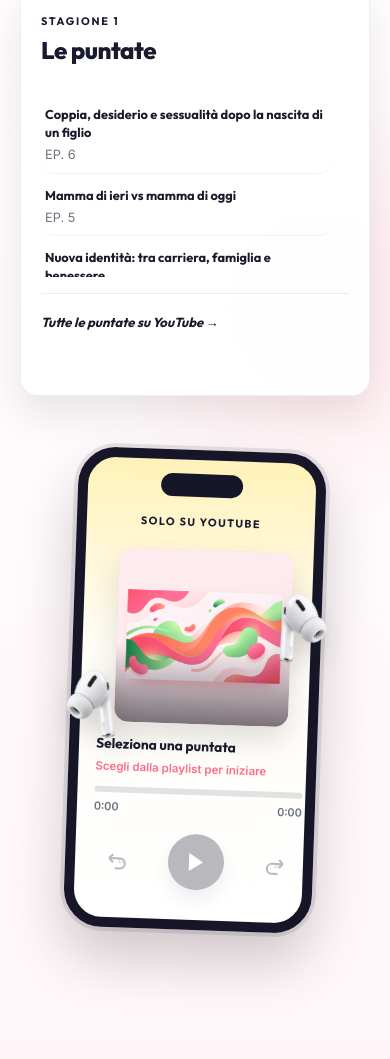
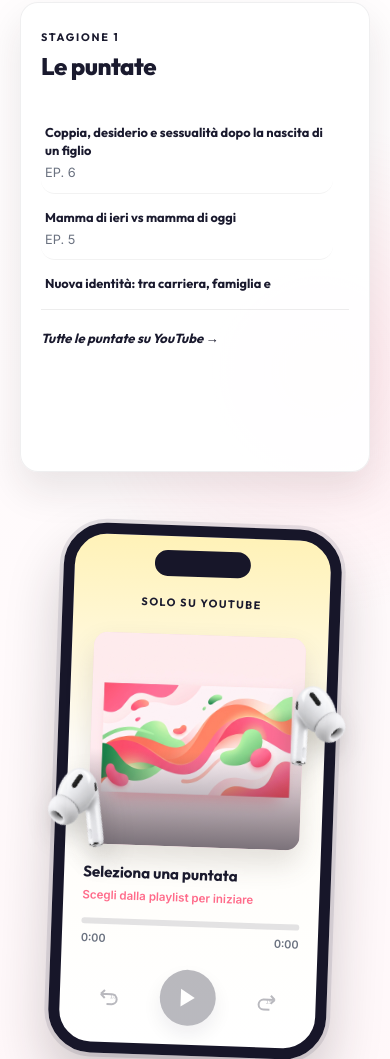
Before and after one commit to Demma-prog/call-me-mamma-website, a website: page index.html in a window 390 px wide. Shown: the part 6152-7211 px from the top of the page. Drawn offline with Linux system fonts and the light colour scheme; no server answers.

Commit message:
Add overlapping depth to player composition

```diff
--- a/styles.css
+++ b/styles.css
@@ -340,29 +340,31 @@
 }
 
 .audio-player {
-  grid-template-columns: minmax(0, 1fr) 290px;
+  grid-template-columns: minmax(0, 620px) 340px;
   grid-template-areas: "playlist phone";
-  gap: clamp(24px, 3vw, 38px);
-  align-items: center;
-  max-width: 860px;
+  gap: 0;
+  align-items: center;
+  max-width: 960px;
   overflow: visible;
   border: 0;
   border-radius: 0;
   background: transparent;
   box-shadow: none;
-  padding: 12px 18px 32px;
+  padding: 28px 0 54px;
 }
 
 .player-playlist-card {
   grid-area: playlist;
-  height: 420px;
-  min-height: 420px;
-  padding: 28px 30px 22px;
+  height: 500px;
+  min-height: 500px;
+  padding: 34px 38px 26px;
   border: 1px solid rgba(28, 27, 51, 0.07);
   border-radius: 18px;
   background: rgba(255,255,255,0.94);
   box-shadow: 0 18px 38px rgba(38, 31, 34, 0.10);
-  transform: rotate(-1deg);
+  transform: translateX(14px) rotate(-1deg);
+  position: relative;
+  z-index: 1;
 }
 
 .player-playlist-header > span {
@@ -381,7 +383,7 @@
 }
 
 .player-playlist-item {
-  padding: 9px 4px;
+  padding: 11px 4px;
   border-radius: 0;
 }
 
@@ -403,19 +405,19 @@
 .now-playing-card {
   grid-area: phone;
   justify-self: center;
-  width: 260px;
-  height: 500px;
-  padding: 50px 18px 18px;
-  border: 10px solid #171629;
-  border-radius: 38px;
+  width: 310px;
+  height: 590px;
+  padding: 56px 22px 22px;
+  border: 11px solid #171629;
+  border-radius: 43px;
   background: linear-gradient(180deg, #fff2b8 0%, #fffdf8 42%, #ffffff 100%);
   color: var(--dark);
   box-shadow:
     0 0 0 4px rgba(28,27,51,0.10),
     0 30px 55px rgba(35, 28, 31, 0.22);
-  transform: rotate(3.5deg);
+  transform: translateX(-56px) rotate(3.5deg);
   overflow: visible;
-  z-index: 1;
+  z-index: 3;
 }
 
 .now-playing-card::before {
@@ -423,8 +425,8 @@
   position: absolute;
   top: 14px;
   left: 50%;
-  width: 82px;
-  height: 23px;
+  width: 96px;
+  height: 26px;
   border-radius: 18px;
   background: #171629;
   transform: translateX(-50%);
@@ -450,14 +452,14 @@
 
 .now-playing-main {
   grid-template-columns: 1fr;
-  gap: 14px;
+  gap: 18px;
   min-height: 0;
-  padding-top: 12px;
+  padding-top: 16px;
 }
 
 .now-playing-cover {
   width: 100%;
-  max-width: 174px;
+  max-width: 212px;
   margin: 0 auto;
   border-radius: 14px;
   box-shadow: 0 14px 28px rgba(77, 62, 51, 0.16);
@@ -468,12 +470,12 @@
 }
 
 .now-playing-content {
-  gap: 10px;
+  gap: 14px;
 }
 
 .now-playing-card .player-track-title {
   color: var(--dark);
-  font-size: 0.86rem;
+  font-size: 0.95rem;
   line-height: 1.25;
   display: -webkit-box;
   -webkit-line-clamp: 2;
@@ -509,56 +511,57 @@
 
 .player-earbud {
   position: absolute;
-  width: 112px;
+  width: 136px;
   z-index: 5;
   filter: drop-shadow(0 12px 13px rgba(32, 28, 31, 0.20));
   pointer-events: none;
 }
 
 .player-earbud-left {
-  left: -58px;
-  top: 210px;
+  left: -68px;
+  top: 250px;
   transform: rotate(-24deg);
 }
 
 .player-earbud-right {
-  right: -60px;
-  top: 128px;
+  right: -70px;
+  top: 150px;
   transform: scaleX(-1) rotate(-18deg);
 }
 
 @media (max-width: 900px) {
   .audio-player {
-    grid-template-columns: minmax(0, 1fr) 270px;
+    grid-template-columns: minmax(0, 1fr) 300px;
     grid-template-areas: "playlist phone";
-    gap: 24px;
+    gap: 0;
     padding-inline: 8px;
   }
 
   .player-playlist-card {
-    height: 420px;
-    min-height: 420px;
-    padding: 26px 24px 20px;
+    height: 470px;
+    min-height: 470px;
+    padding: 30px 28px 22px;
   }
 
   .now-playing-card {
-    width: 250px;
-    height: 480px;
-    padding: 48px 17px 17px;
+    width: 278px;
+    height: 540px;
+    padding: 52px 19px 19px;
+    transform: translateX(-32px) rotate(3deg);
   }
 
   .player-earbud {
-    width: 102px;
+    width: 118px;
   }
 
   .player-earbud-left {
-    left: -48px;
-    top: 205px;
+    left: -58px;
+    top: 230px;
   }
 
   .player-earbud-right {
-    right: -50px;
-    top: 122px;
+    right: -60px;
+    top: 140px;
   }
 }
 
@@ -578,8 +581,8 @@
   }
 
   .now-playing-card {
-    width: 260px;
-    height: 500px;
+    width: 290px;
+    height: 550px;
     transform: rotate(2deg);
   }
 }
@@ -590,28 +593,28 @@
   }
 
   .player-playlist-card {
-    height: 410px;
-    min-height: 410px;
+    height: 470px;
+    min-height: 470px;
     padding: 26px 20px 20px;
   }
 
   .now-playing-card {
-    width: 248px;
-    height: 480px;
+    width: 278px;
+    height: 530px;
   }
 
   .player-earbud {
-    width: 90px;
+    width: 105px;
   }
 
   .player-earbud-left {
-    left: -32px;
-    top: 205px;
+    left: -40px;
+    top: 225px;
   }
 
   .player-earbud-right {
-    right: -34px;
-    top: 122px;
+    right: -42px;
+    top: 135px;
   }
 }
 
@@ -1852,7 +1855,7 @@ p {
 
 .audio-player {
   display: grid;
-  grid-template-columns: minmax(0, 1fr) 290px;
+  grid-template-columns: minmax(0, 620px) 340px;
   gap: var(--space-xl);
   align-items: center;
   max-width: 1080px;
@@ -2834,27 +2837,29 @@ textarea.form-control {
 .audio-player {
   grid-template-columns: minmax(0, 1fr) 390px;
   grid-template-areas: "playlist phone";
-  gap: clamp(24px, 3vw, 38px);
-  align-items: center;
-  max-width: 860px;
+  gap: 0;
+  align-items: center;
+  max-width: 960px;
   overflow: visible;
   border: 0;
   border-radius: 0;
   background: transparent;
   box-shadow: none;
-  padding: 12px 18px 32px;
+  padding: 28px 0 54px;
 }
 
 .player-playlist-card {
   grid-area: playlist;
-  height: 420px;
-  min-height: 420px;
-  padding: 28px 30px 22px;
+  height: 500px;
+  min-height: 500px;
+  padding: 34px 38px 26px;
   border: 1px solid rgba(28, 27, 51, 0.07);
   border-radius: 18px;
   background: rgba(255,255,255,0.94);
   box-shadow: 0 18px 38px rgba(38, 31, 34, 0.10);
-  transform: rotate(-1deg);
+  transform: translateX(14px) rotate(-1deg);
+  position: relative;
+  z-index: 1;
 }
 
 .player-playlist-header h3 {
@@ -2865,22 +2870,22 @@ textarea.form-control {
 }
 
 .player-playlist-item {
-  padding: 9px 4px;
+  padding: 11px 4px;
   margin-bottom: 4px;
 }
 
 @media (max-width: 900px) {
   .audio-player {
-    grid-template-columns: minmax(0, 1fr) 270px;
+    grid-template-columns: minmax(0, 1fr) 300px;
     grid-template-areas: "playlist phone";
-    gap: 24px;
+    gap: 0;
     padding-inline: 8px;
   }
 
   .player-playlist-card {
-    min-height: 420px;
-    height: 420px;
-    padding: 26px 24px 20px;
+    min-height: 470px;
+    height: 470px;
+    padding: 30px 28px 22px;
   }
 }
 
@@ -2904,8 +2909,8 @@ textarea.form-control {
   }
 
   .player-playlist-card {
-    height: 410px;
-    min-height: 410px;
+    height: 470px;
+    min-height: 470px;
     padding: 26px 20px 20px;
   }
 }
```
